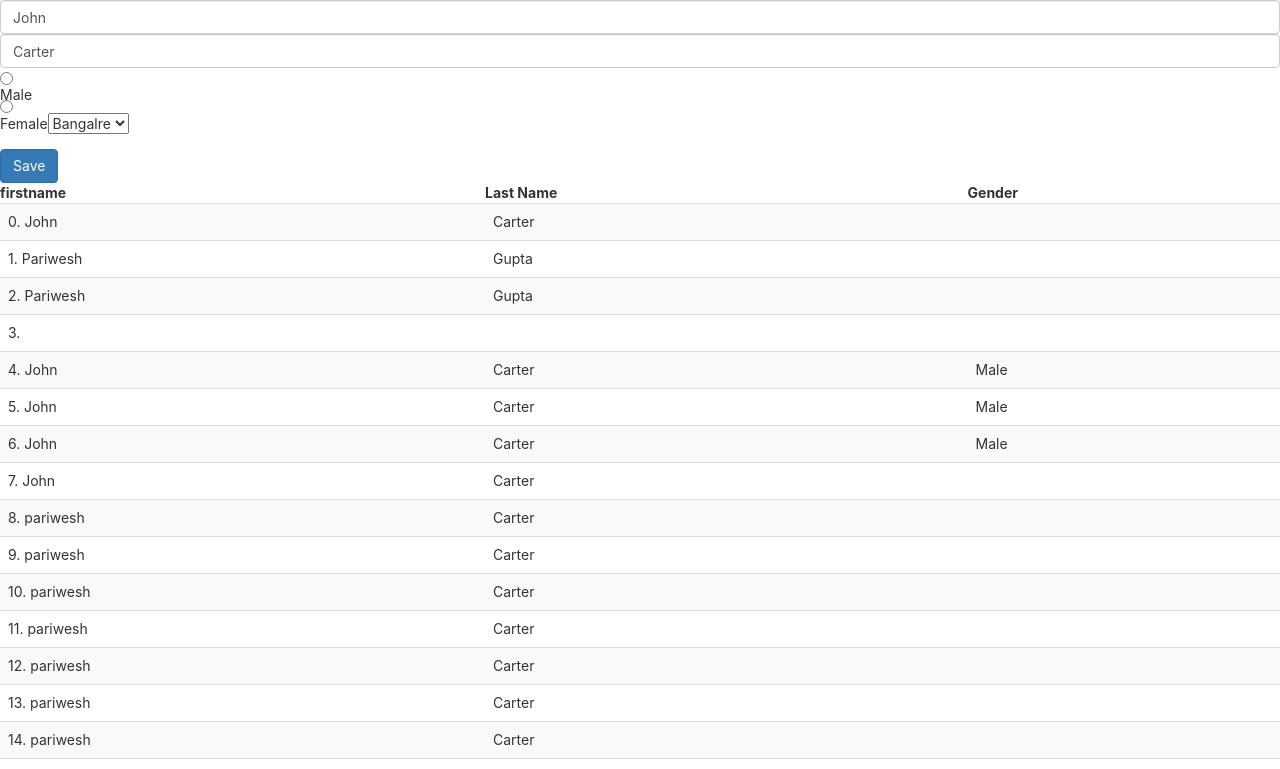
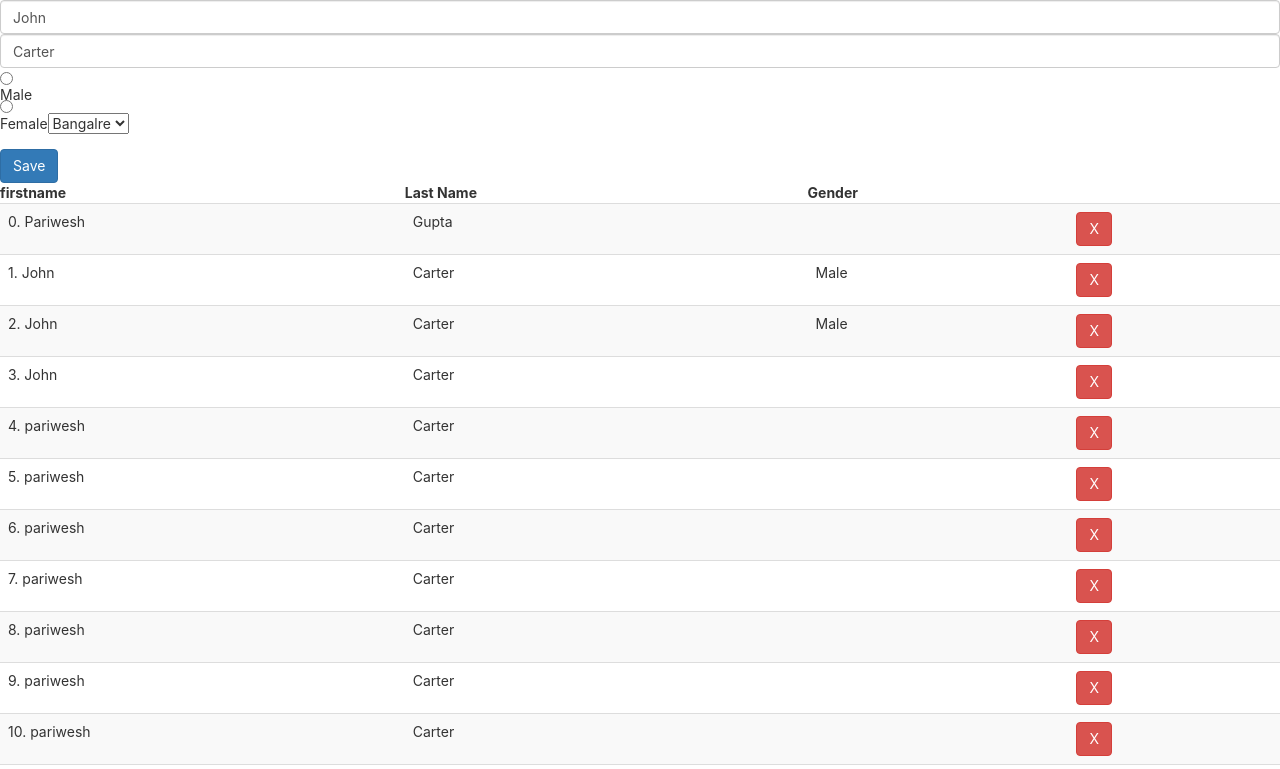
Before and after one commit to RMSI-training/react-basics, a React (Create React App) app: page / in a window 1280 px wide. Shown: the top 769 px of the page. Built offline with nearby package versions, Linux system fonts and the light colour scheme; data requests are answered from the project's data file.

Commit message:
delete user

```diff
--- a/db.json
+++ b/db.json
@@ -6,35 +6,15 @@
   ],
   "users": [
     {
-      "firstname": "John",
-      "lastname": "Carter",
-      "id": 1
-    },
-    {
       "firstname": "Pariwesh",
       "lastname": "Gupta",
       "id": 2
-    },
-    {
-      "firstname": "Pariwesh",
-      "lastname": "Gupta",
-      "age": 40,
-      "id": 3
-    },
-    {
-      "id": 4
     },
     {
       "firstname": "John",
       "lastname": "Carter",
       "gender": "Male",
       "id": 5
-    },
-    {
-      "firstname": "John",
-      "lastname": "Carter",
-      "gender": "Male",
-      "id": 6
     },
     {
       "firstname": "John",
--- a/src/Userform.js
+++ b/src/Userform.js
@@ -14,19 +14,22 @@ function Userform() { //functional component
   }
   useState(async function () {//constructor
     //get locations
-    const response = await fetch(process.env.REACT_APP_URL+'locations');
+    const response = await fetch(process.env.REACT_APP_URL + 'locations');
     setLocations(await response.json());
+    getUsers();
+  })
+  async function getUsers() {
     try {
-      const response = await fetch(process.env.REACT_APP_URL+"users");
+      const response = await fetch(process.env.REACT_APP_URL + "users");
       const users = await response.json();
       setUsers(users);
     } catch (error) {
       console.log(error);
     }
-  })
+  }
   async function save() {
     try {
-      const response = await fetch(process.env.REACT_APP_URL+"users", {//ajax
+      const response = await fetch(process.env.REACT_APP_URL + "users", {//ajax
         method: process.env.REACT_APP_METHOD,
         headers: { 'Content-Type': 'application/json' },
         body: JSON.stringify(user)
@@ -46,7 +49,7 @@ function Userform() { //functional component
         <input type='radio' name="gender" className="radio" value='Male' onChange={updateValue} />Male
         <input type='radio' name="gender" className="radio" value='Female' onChange={updateValue} />Female
         <select name="location" onChange={updateValue}>
-          {locations.map(location =>  <option  value={location}>{location}</option>)}
+          {locations.map(location => <option value={location}>{location}</option>)}
         </select>
       </div>
       <button className='btn btn-primary' onClick={save}>Save</button>
@@ -59,11 +62,23 @@ function Userform() { //functional component
             return <tr><td>{index}. {user.firstname}</td>
               <td>{user.lastname}</td>
               <td>{user.gender}</td>
+              <td><button className="btn btn-danger" onClick={() => deleteUser(user.id)}>X</button></td>
             </tr>
           })}
         </tbody>
       </table>
     </span>
   )
+  async function deleteUser(id) {
+    try {
+      const response = await fetch(process.env.REACT_APP_URL + 'users/' + id, {
+        method: 'DELETE'
+      });
+      getUsers();
+    } catch (error) {
+
+    }
+
+  }
 }
 export default Userform;
```
